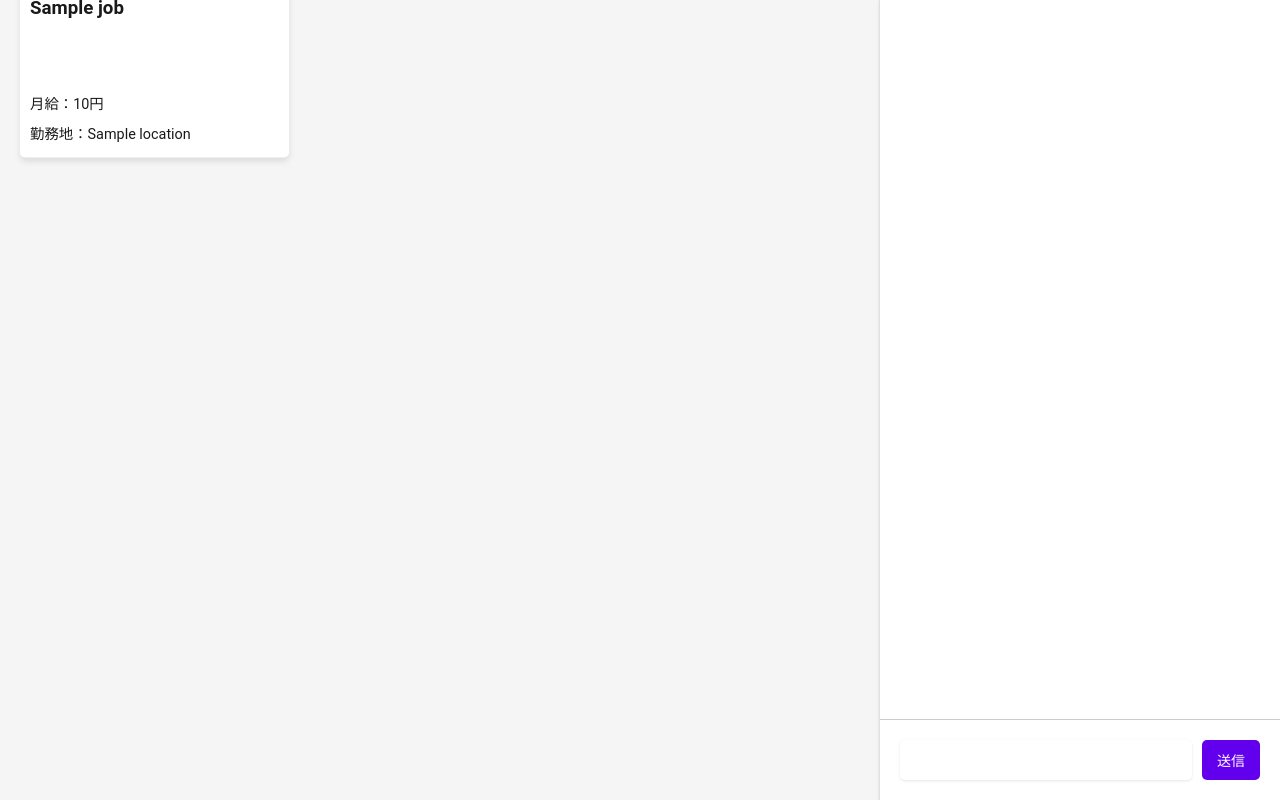
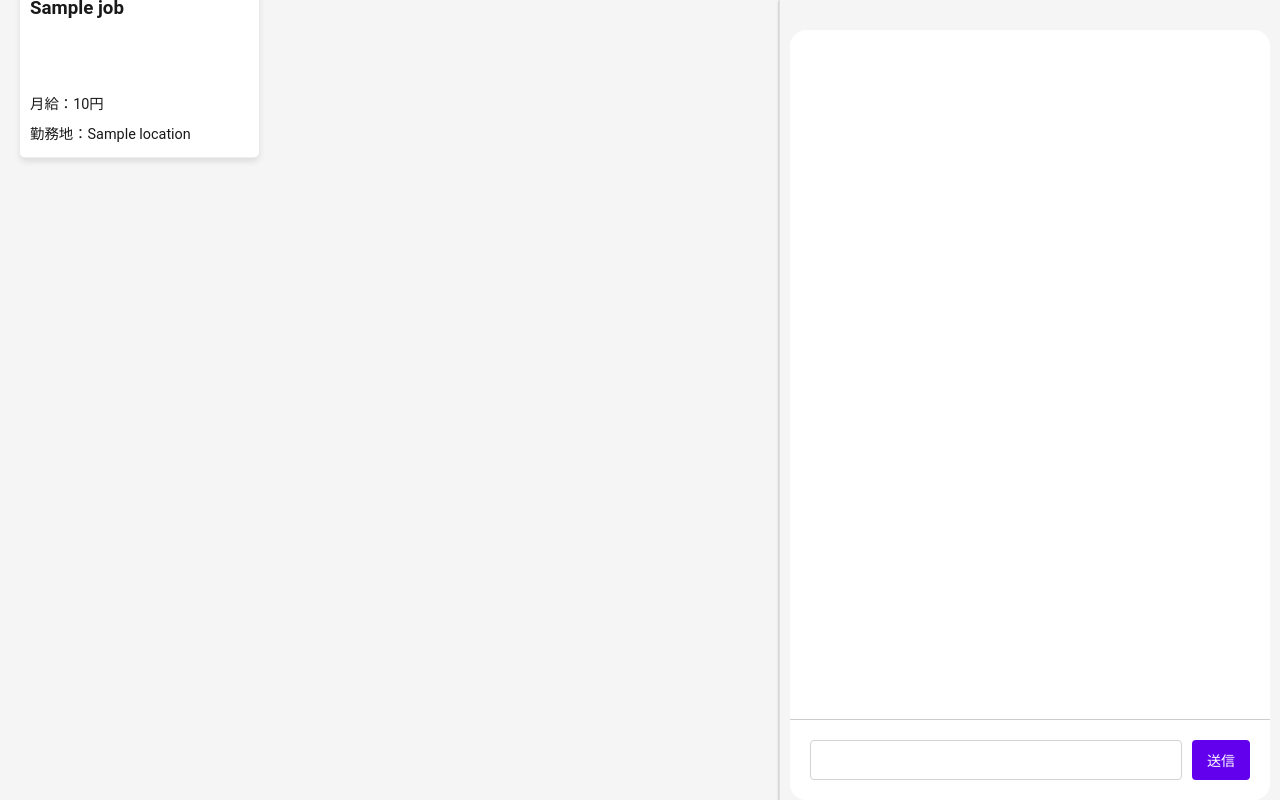
Before and after one commit to h-k-nyosu/ChatToFind, a FastAPI app: template app/templates/index.html in a window 1280 px wide. Run offline with FastAPI, Linux system fonts and the light colour scheme; the template is opened without the code that fills it: most values are stand-ins (such as "Sample title", 1, 10 or a date in 2020).

Commit message:
サイドバーのデザイン調整

```diff
--- a/app/static/css/main.css
+++ b/app/static/css/main.css
@@ -108,16 +108,25 @@ a {
 }
 
 .sidebar {
-  width: 400px;
-  background-color: #ffffff;
+  width: 500px;
+  background-color: #f5f5f5;
   border-left: 1px solid #e0e0e0;
-  box-shadow: 0 1px 3px rgba(0, 0, 0, 0.1);
+  box-shadow: 0 1px 3px rgba(0, 0, 0, 0.12), 0 1px 2px rgba(0, 0, 0, 0.24);
+  display: grid;
+  grid-template-areas:
+    "blank"
+    "chat-area";
+  grid-template-rows: 30px auto;
 }
 
 .chat {
   display: flex;
   flex-direction: column;
+  grid-area: chat-area;
   height: 100%;
+  margin: 0 10px;
+  border-radius: 1rem;
+  background-color: #fff;
 }
 
 .chat-messages {
@@ -135,9 +144,8 @@ a {
 #chat-input {
   flex: 1;
   padding: 10px;
-  border: none;
-  border-radius: 5px;
-  box-shadow: 0 1px 3px rgba(0, 0, 0, 0.1);
+  border: 1px solid lightgray;
+  border-radius: 4px;
 }
 
 button[type="submit"] {
@@ -146,7 +154,7 @@ button[type="submit"] {
   font-size: 14px;
   padding: 10px 15px;
   border: none;
-  border-radius: 5px;
+  border-radius: 4px;
   margin-left: 10px;
   cursor: pointer;
   transition: background-color 0.3s;
@@ -165,7 +173,7 @@ button[type="submit"]:hover {
 
 .user-message-avatar,
 .ai-message-avatar {
-  flex: 2;
+  flex: 1;
   display: flex;
   justify-content: center;
   align-items: center;
@@ -187,18 +195,3 @@ button[type="submit"]:hover {
   height: auto;
   border-radius: 50%;
 }
-
-.user-text,
-.ai-text {
-  margin: 0;
-  padding: 0.5rem;
-  border-radius: 10px;
-}
-
-.user-text {
-  background-color: #f0f0f0;
-}
-
-.ai-text {
-  background-color: #e0e0e0;
-}
```
